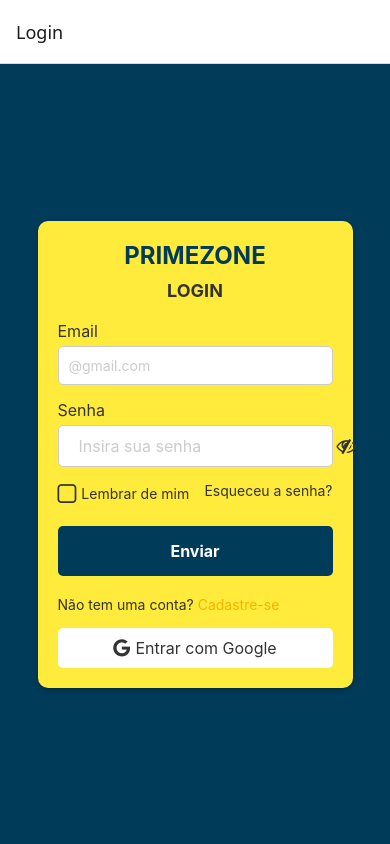
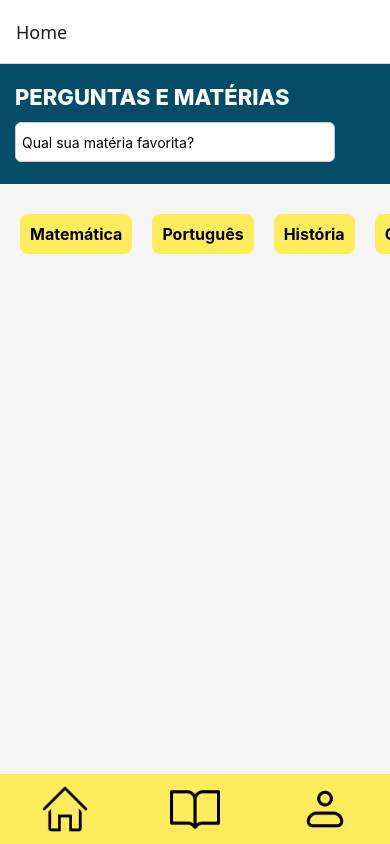
Before and after one commit to 13Richard04/Primezone-Celular, a React Native app in the folder Prime-Mobile/: screen / in a window 390 px wide. Built offline with nearby package versions, Linux system fonts and the light colour scheme.

Commit message:
asd
adsad

```diff
--- a/Prime-Mobile/App.js
+++ b/Prime-Mobile/App.js
@@ -12,7 +12,7 @@
 const Rotas = () => {
   return (
     <NavigationContainer>
-      <Stack.Navigator initialRouteName="Login">
+      <Stack.Navigator initialRouteName="Home">
         <Stack.Screen name="Home" component={HomePage} />
         <Stack.Screen name="Login" component={LoginPage} />
       </Stack.Navigator>
--- a/Prime-Mobile/pages/Home/PagInicial.js
+++ b/Prime-Mobile/pages/Home/PagInicial.js
@@ -1,7 +1,7 @@
 // src/Pages/Home/Home.js
 import React from 'react';
 import { View, Text, ScrollView, StyleSheet } from 'react-native';
-import Header from '../../components/Header/Header';
+import Header from '../../components/Header/Header'
 import Footer from '../../components/Footer/Footer';
 
 const Home = () => {
@@ -22,6 +22,9 @@
           <View key={index} style={styles.carouselItem}>
             <Text style={styles.carouselText}>{materia}</Text>
           </View>
+
+
+
         ))}
       </ScrollView>
       <Footer />
```
